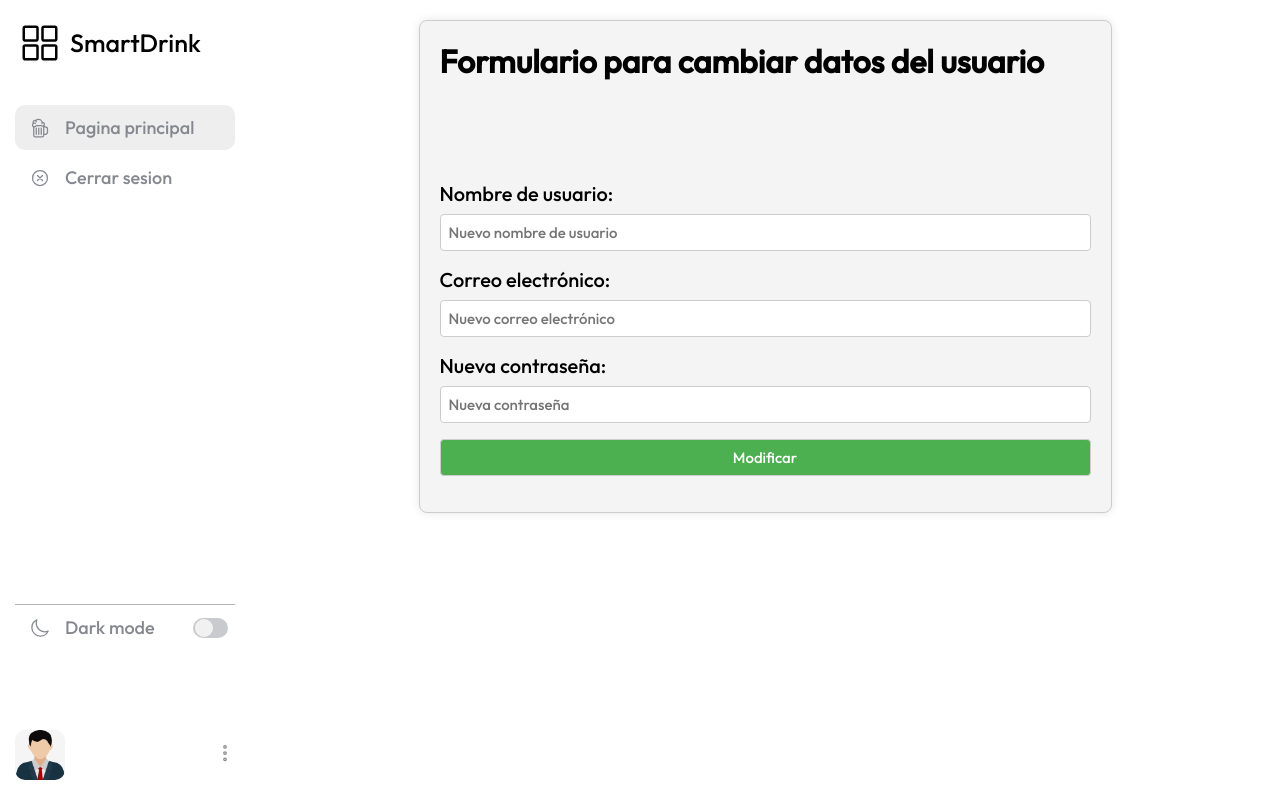
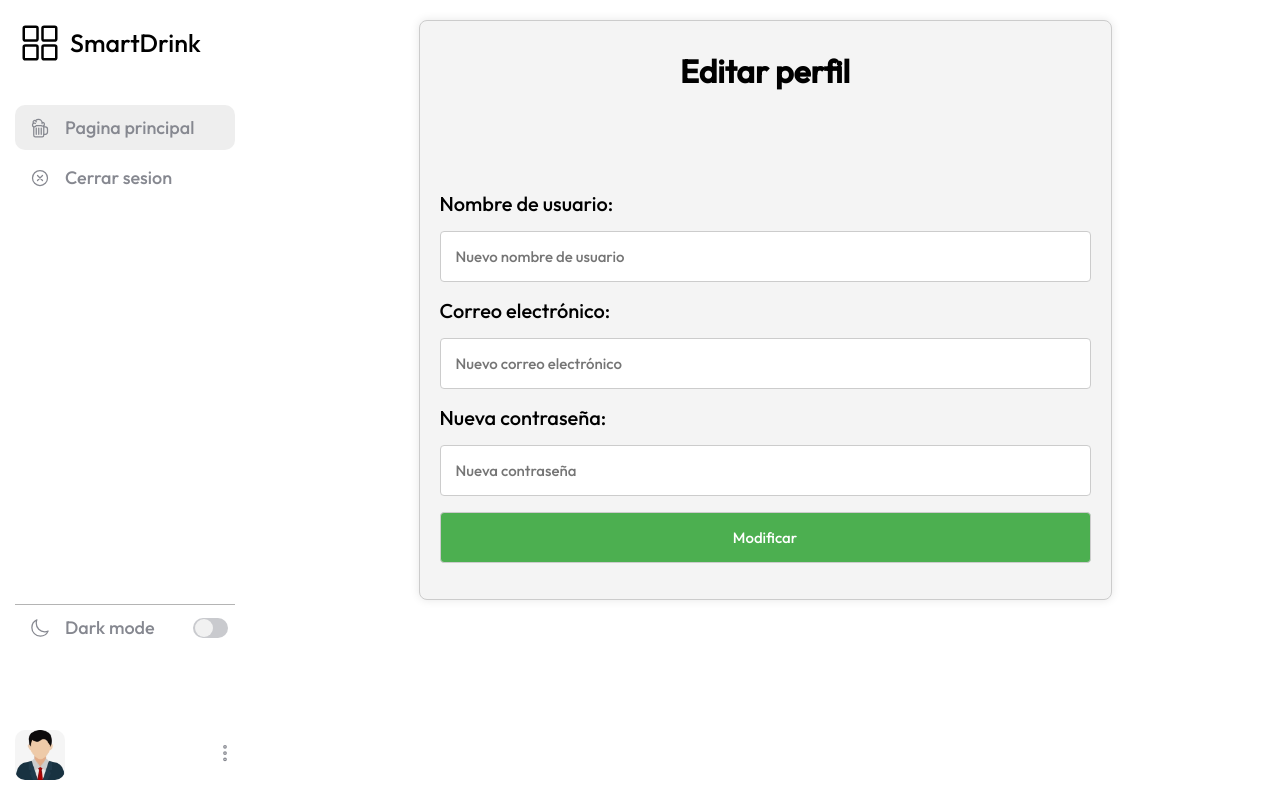
Before and after one commit to felix2680/SmartDrink, a PHP site: page /paginas/bebidas.php in a window 1280 px wide, after a click that opens the changed part. Run offline with PHP 8.4, Linux system fonts and the light colour scheme; data that the repository does not hold is empty.

Commit message:
ajuste menor estilo formulario cambiar datos

```diff
--- a/css/bebidas.css
+++ b/css/bebidas.css
@@ -58,6 +58,7 @@ body {
     background-color:var(--color-base);
     transition: width 0.5s ease, background-color 0.3s ease;
 }
+
 
 /*---------------->Menu*/
 .menu {
@@ -394,7 +395,7 @@ main.min-main {
     display: none;
 }
 
-
+/*-------------------Modificar datos*/
 #modificar-datos {
     width: 70%;
     margin: 0 auto;
@@ -413,13 +414,13 @@ main.min-main {
 }
 
 label {
-    margin-bottom: 8px;
+    margin-bottom: 15px;
     font-size: 20px; /* Ajusta el tamaño de la fuente según tus necesidades */
 }
 
 #formulario-modificacion input {
     width: 100%;
-    padding: 8px;
+    padding: 15px;
     margin-bottom: 16px;
     border: 1px solid #ccc;
     border-radius: 4px;
@@ -429,6 +430,8 @@ label {
 
 #formulario-modificacion h1{
     margin-bottom: 100px;
+    text-align: center;
+    padding-top: 10px;
 }
 
 input[type="submit"] {
--- a/paginas/bebidas.php
+++ b/paginas/bebidas.php
@@ -114,7 +114,7 @@ if (isset($_SESSION['nombre_usuario'])) {
         </div>
         <div id="modificar-datos">
             <form id="formulario-modificacion" method="post" enctype="multipart/form-data">
-                <h1>Formulario para cambiar datos del usuario</h1>
+                <h1>Editar perfil</h1>
 
                 <label for="nombre-usuario">Nombre de usuario:</label>
                 <input type="text" id="nombre-usuario" name="nombre-usuario" placeholder="Nuevo nombre de usuario"
```
